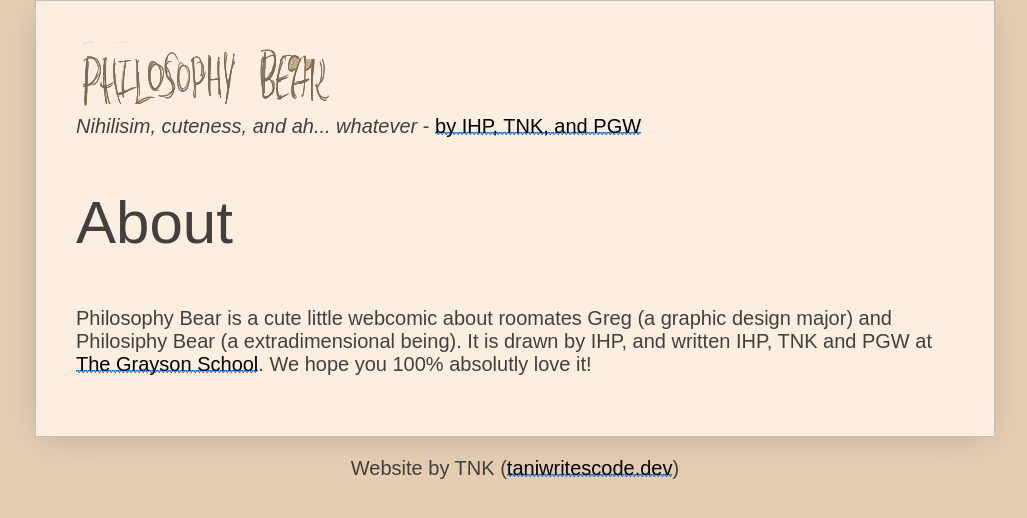
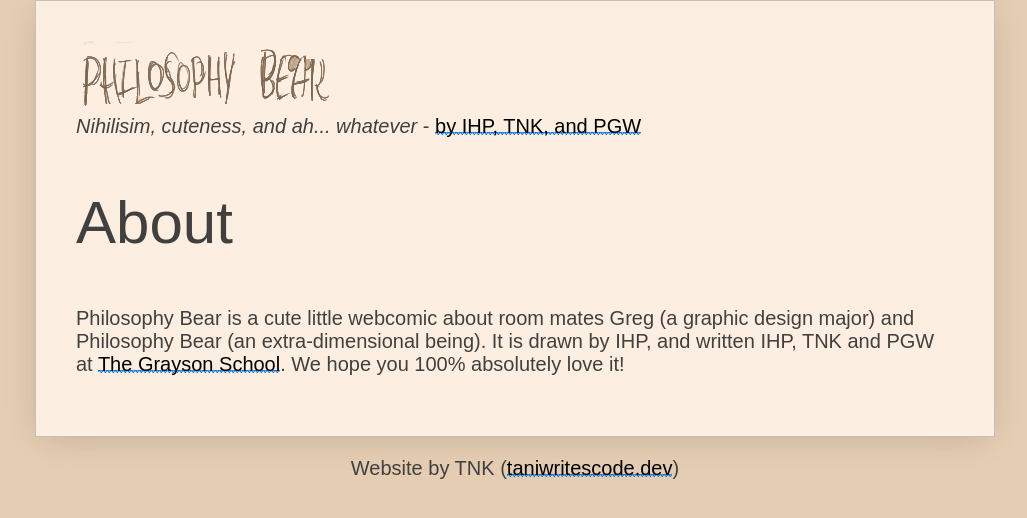
Before and after one commit to NotTani/philosophy-bear, a Jekyll site: the page built from about.md, in a window 1280 px wide. Shown: the top 518 px of the page, without its empty margins (125-1152 px from the left). Built offline with Jekyll 4.4.1, drawn with Linux system fonts in a browser that asks for light colours; some web fonts are replaced.

Commit message:
Fixed various typos in About.MD

```diff
--- a/about.md
+++ b/about.md
@@ -3,4 +3,4 @@ layout: default
 title: About
 ---
 ## About
-Philosophy Bear is a cute little webcomic about roomates Greg (a graphic design major) and Philosiphy Bear (a extradimensional being). It is drawn by IHP, and written IHP, TNK and PGW at [The Grayson School](https://thegraysonschool.org/). We hope you 100% absolutly love it!
+Philosophy Bear is a cute little webcomic about room mates Greg (a graphic design major) and Philosophy Bear (an extra-dimensional being). It is drawn by IHP, and written IHP, TNK and PGW at [The Grayson School](https://thegraysonschool.org/). We hope you 100% absolutely love it!
```
